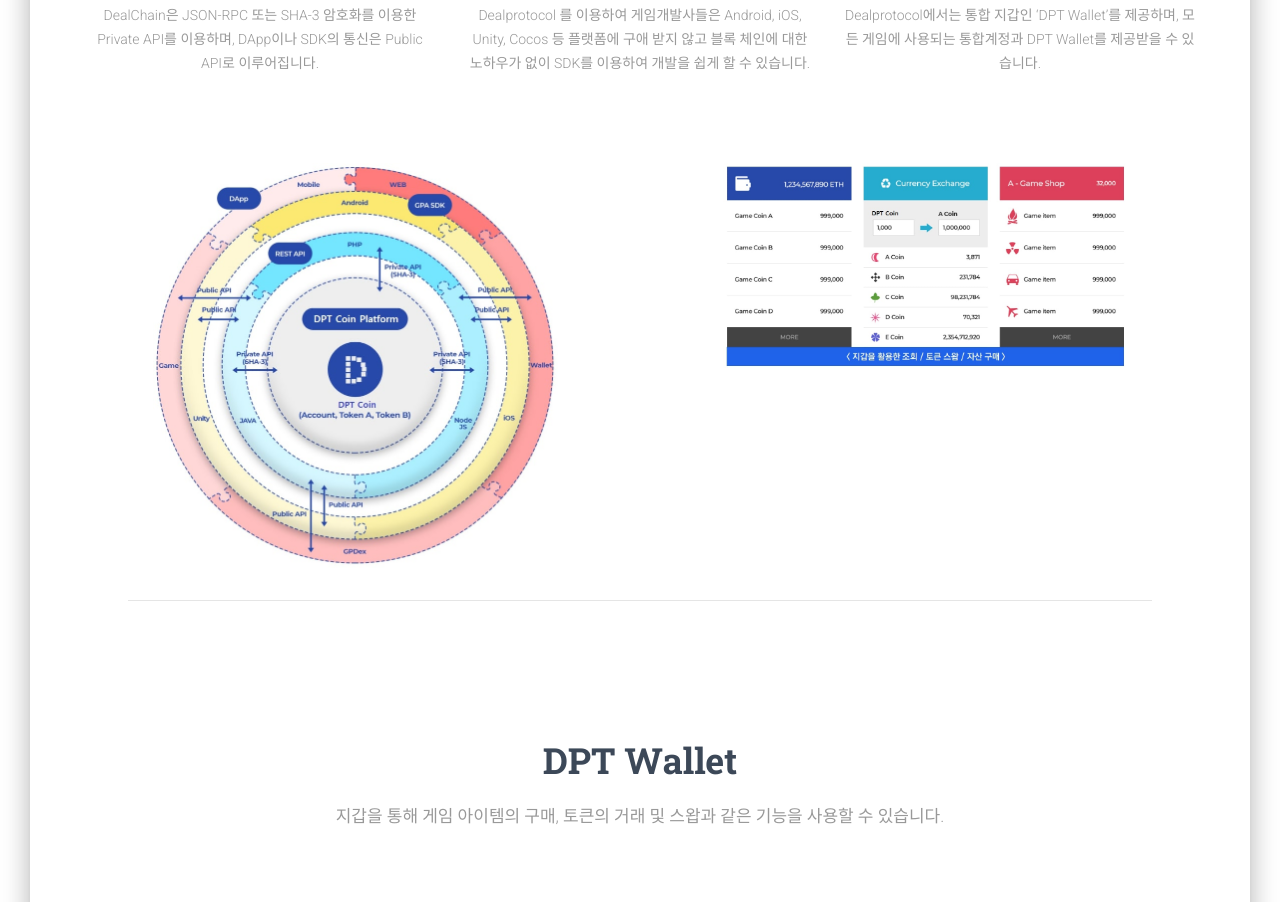
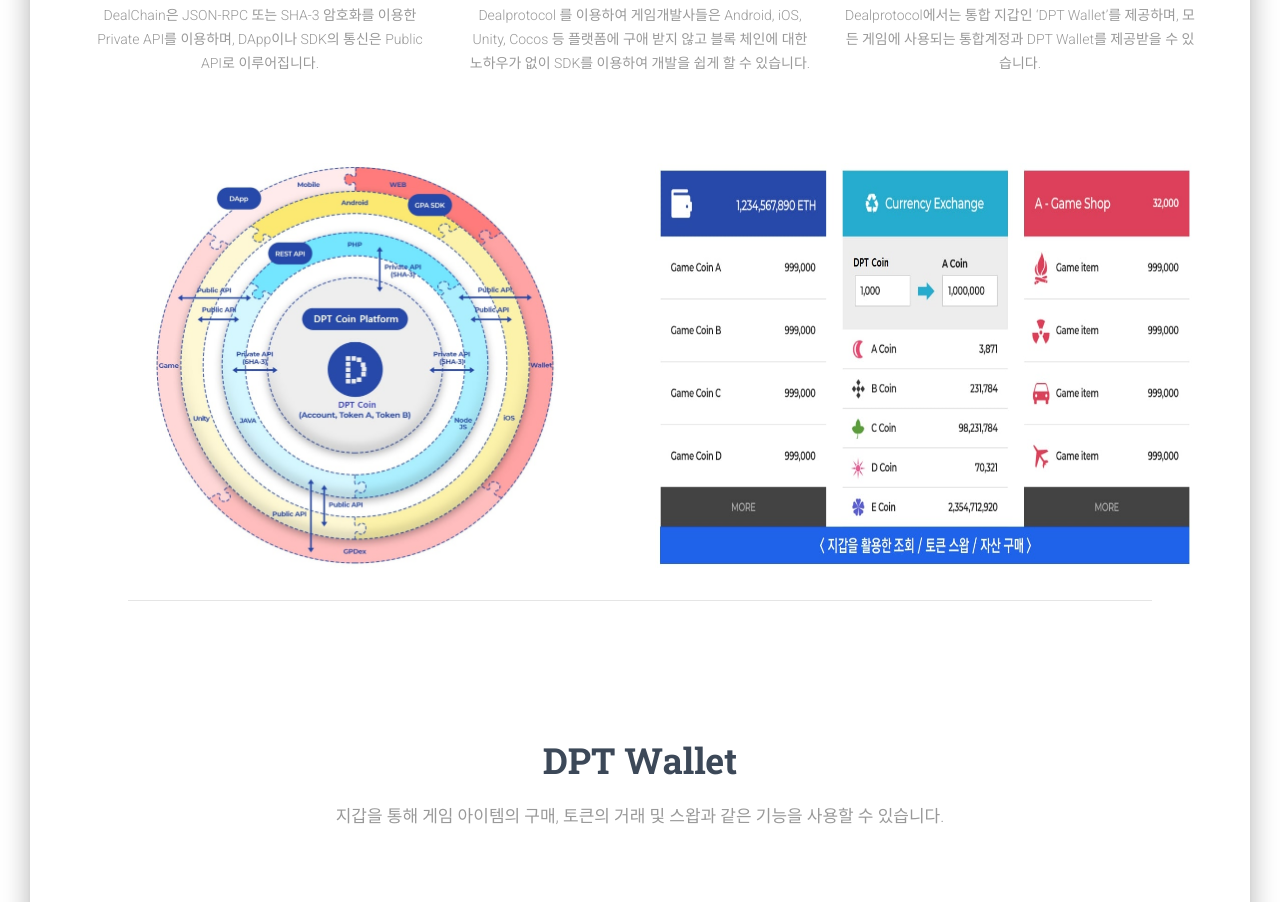
Before and after one commit to Nsadfhs/dealproto, a website: page index.html in a window 1280 px wide. Shown: the part 1801-2703 px from the top of the page. Drawn offline with nearby package versions, Linux system fonts and the light colour scheme.

Commit message:
asaga
sdsafsad

```diff
--- a/index.html
+++ b/index.html
@@ -238,7 +238,7 @@
                             <img src="./assets/DPT-img/DealProtocol-roundgraph.jpg" alt="" class="w-75">
                         </div>
                         <div class="col-md-6 mt-5" data-aos="fade-up" data-aos-duration="1500">
-                            <img src="./assets/DPT-img/Dealchain-wallet.jpg" alt="" class="w-75">
+                            <img src="./assets/DPT-img/Dealchain-wallet.jpg" alt="" class="w-100 h-100">
                         </div>
                     </div>
                 </div>
```
